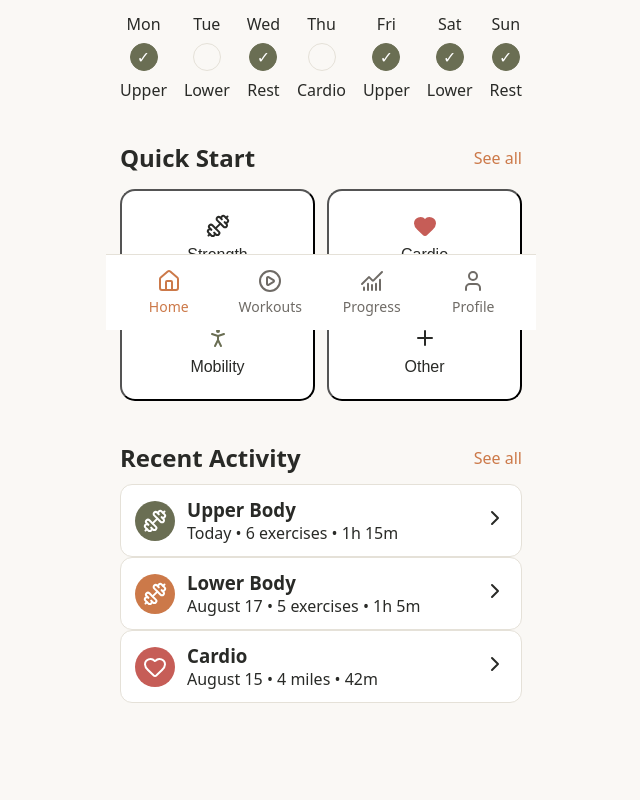
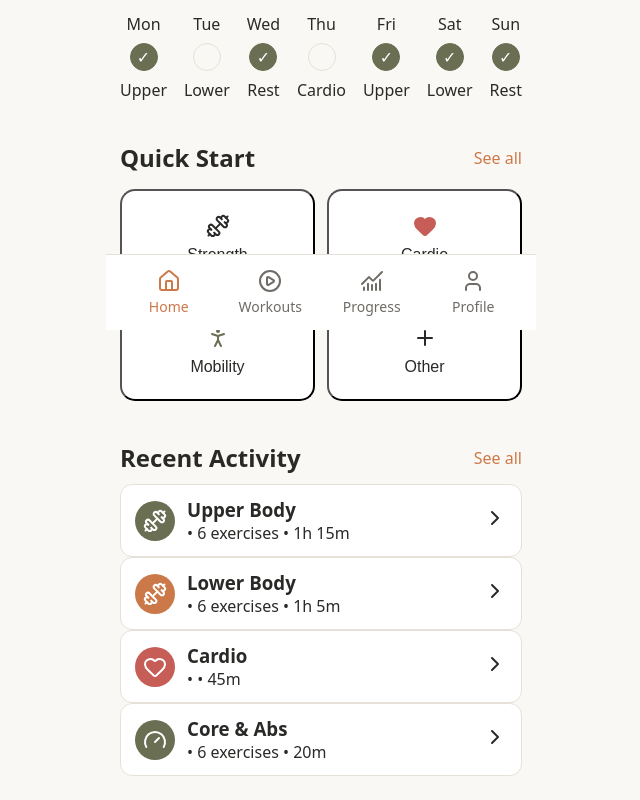
Before and after one commit to almaraz-05/vidafit, a React (Vite) app: page / in a window 1280 px wide. Shown: the part 470-1270 px from the top of the page, without its empty margins (319-959 px from the left). Before the commit the page ends 1197 px from the top, so only its background shows below. Built offline with nearby package versions, Linux system fonts and the light colour scheme.

Commit message:
move workouts into its own file

```diff
--- a/src/components/MyWorkouts.jsx
+++ b/src/components/MyWorkouts.jsx
@@ -1,13 +1,8 @@
 import "./MyWorkouts.css";
+import workouts from "../data/workouts";
 import { Dumbbell, Heart, Gauge, Ellipsis, Plus } from "lucide-react";
 function MyWorkouts() {
 
-    const activities = [
-        { id: 1, name: "Upper Body", icon: Dumbbell, iconClass: "upper-activity-icon", exercises: "6 exercises", time: "1h 15m" },
-        { id: 2, name: "Lower Body", icon: Dumbbell, iconClass: "lower-activity-icon", exercises: "6 exercises", time: "1h 5m"},
-        { id: 3, name: "Cardio", icon: Heart, iconClass: "cardio-activity-icon", runType: "Recovery Run", time: "45m"},
-        { id: 4, name: "Core & Abs", icon: Gauge, iconClass: "core-activity-icon", exercises: "6 exercises", time: "20m" }
-    ];
 
     return (
         <section className="my-workouts">
@@ -19,22 +14,22 @@ function MyWorkouts() {
 
             {/* .map() our workouts wrapped within a div for the full content*/}
             <div className=" my-workouts-content">
-                {activities.map((activity) => {
-                    const Icon = activity.icon;
+                {workouts.map((workout) => {
+                    const Icon = workout.icon;
 
                     return (
 
-                        <div className="my-workouts-card" key={activity.name}>
+                        <div className="my-workouts-card" key={workout.name}>
 
-                            <div className={`my-workouts-icon ${activity.iconClass}`} >
+                            <div className={`my-workouts-icon ${workout.iconClass}`} >
                                 <Icon />
                             </div>
 
 
 
                             <div className="my-workouts-info">
-                                <h3>{activity.name}</h3>
-                                <p>{activity.exercises || activity.runType} • {activity.time}</p>
+                                <h3>{workout.name}</h3>
+                                <p>{workout.exercises || workout.runType} • {workout.time}</p>
                             </div>
 
 
--- a/src/components/RecentActivity.jsx
+++ b/src/components/RecentActivity.jsx
@@ -1,13 +1,8 @@
 import { ChevronRight, Dumbbell, Heart } from "lucide-react";
 import "./RecentActivity.css";
+import workouts from "../data/workouts";
 
 function RecentActivity() {
-
-    const activities = [
-        { name: "Upper Body",  icon: Dumbbell, iconClass: "upper-activtiy-icon",  date: "Today",     exercises: "6 exercises", time: "1h 15m" },
-        { name: "Lower Body",  icon: Dumbbell, iconClass: "lower-activity-icon",  date: "August 17", exercises: "5 exercises", time: "1h 5m" },
-        { name: "Cardio", icon: Heart,    iconClass: "cardio-activity-icon", date: "August 15", distance: "4 miles", time: "42m" }
-    ];
 
     return (
         <section className="recent-activity">
@@ -16,19 +11,19 @@ function RecentActivity() {
                 <button className="recent-activity-see-all">See all</button>
             </div>
 
-            {activities.map((activity) => {
-                const Icon = activity.icon;
+            {workouts.map((workout) => {
+                const Icon = workout.icon;
 
                 return (
-                    <button className="recent-activity-card" key={activity.name}>
-                        <div className={`recent-activity-icon ${activity.iconClass}`}>
+                    <button className="recent-activity-card" key={workout.name}>
+                        <div className={`recent-activity-icon ${workout.iconClass}`}>
                             <Icon />
                         </div>
 
 
                         <div className="recent-activity-info">
-                            <h3>{activity.name}</h3>
-                            <p>{activity.date} • {activity.exercises || activity.distance} • {activity.time}</p>
+                            <h3>{workout.name}</h3>
+                            <p>{workout.date} • {workout.exercises || workout.distance} • {workout.time}</p>
                         </div>
 
                         <div className="recent-activity-chevron">
--- a/src/components/WorkoutDetails.jsx
+++ b/src/components/WorkoutDetails.jsx
@@ -1,8 +1,12 @@
+import { useParams } from "react-router-dom";
+
 function WorkoutDetails() {
+    const { workoutId } = useParams();
 
     return (
         <main>
             <h1>Workout Details</h1>
+            <p>{workoutId}</p>
         </main>
     );
 }
--- /dev/null
+++ b/src/data/workouts.js
@@ -0,0 +1,38 @@
+import { Dumbbell, Heart, Gauge } from "lucide-react";
+
+const workouts = [
+    {
+        id: 1,
+        name: "Upper Body",
+        icon: Dumbbell,
+        iconClass: "upper-activity-icon",
+        exercises: "6 exercises",
+        time: "1h 15m"
+    },
+    {
+        id: 2,
+        name: "Lower Body",
+        icon: Dumbbell,
+        iconClass: "lower-activity-icon",
+        exercises: "6 exercises",
+        time: "1h 5m"
+    },
+    {
+        id: 3,
+        name: "Cardio",
+        icon: Heart,
+        iconClass: "cardio-activity-icon",
+        runType: "Recovery Run",
+        time: "45m"
+    },
+    {
+        id: 4,
+        name: "Core & Abs",
+        icon: Gauge,
+        iconClass: "core-activity-icon",
+        exercises: "6 exercises",
+        time: "20m"
+    }
+];
+
+export default workouts;
```
